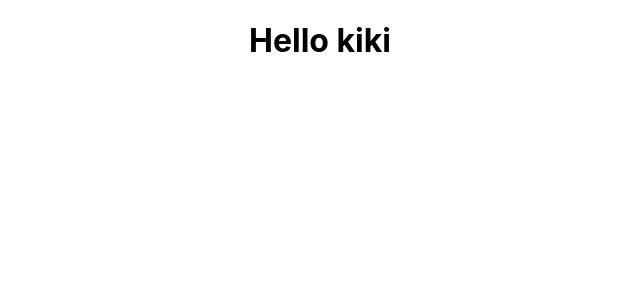
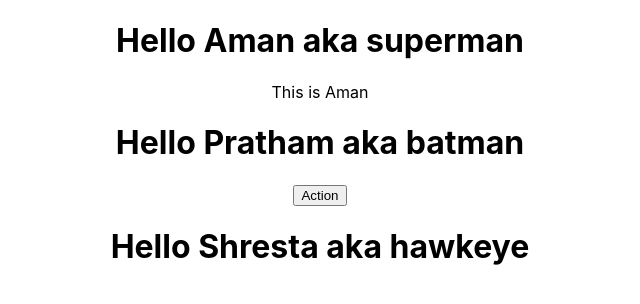
Before and after one commit to rishie81311518/React-Js, a React (Create React App) app: page / in a window 1280 px wide. Shown: the top 304 px of the page, without its empty margins (320-960 px from the left). Built offline with nearby package versions, Linux system fonts and the light colour scheme.

Commit message:
props with functional components

```diff
--- a/src/App.js
+++ b/src/App.js
@@ -7,9 +7,15 @@ import Hello from './components/Hello'
 function App() {
   return (
     <div className="App">
-      {/* <Greet/>
-      <Welcome/> */}
-    <Hello/>
+      <Greet name="Aman" heroName ="superman" >
+        <p>This is Aman</p>
+      </Greet>
+      <Greet name="Pratham" heroName = "batman" >
+      <button>Action</button>
+      </Greet>
+      <Greet name="Shresta" heroName ="hawkeye" />
+      {/* <Welcome/>
+    <Hello/> */}
 
     </div>
   );
--- a/src/components/Greet.js
+++ b/src/components/Greet.js
@@ -1,9 +1,16 @@
 import React from 'react'
 
-// function Greet() {
-//     return <h1>Hello Rishie</h1>
-// }
+const Greet = props => {
+    console.log(props)
+    return (
+        <div>
+        <h1>Hello {props.name} aka {props.heroName}</h1>
+        {props.children}
+        </div>
+    )
 
-const Greet = () => <h1>Hello Rishie</h1>
+}
+
+
 
 export default Greet
```
